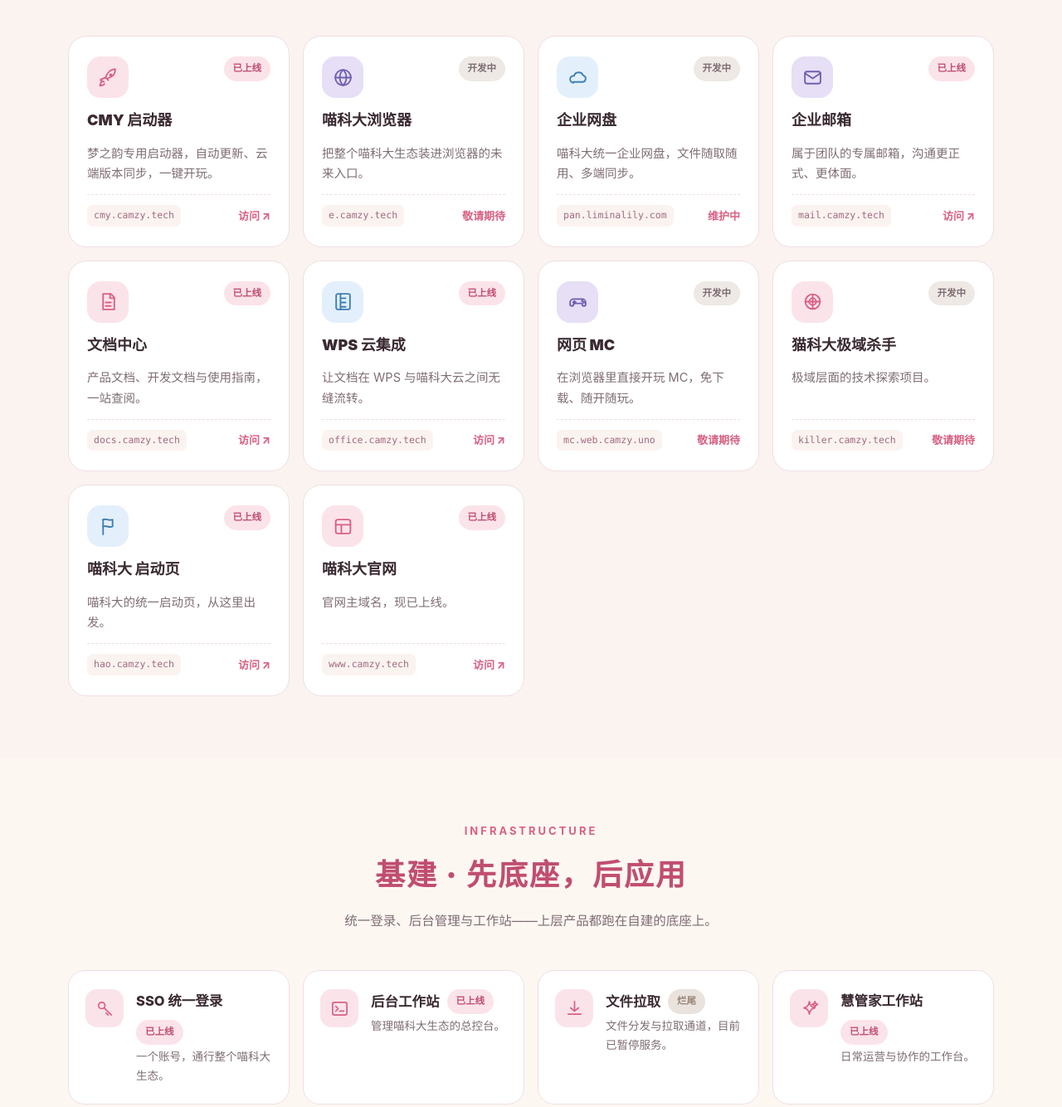
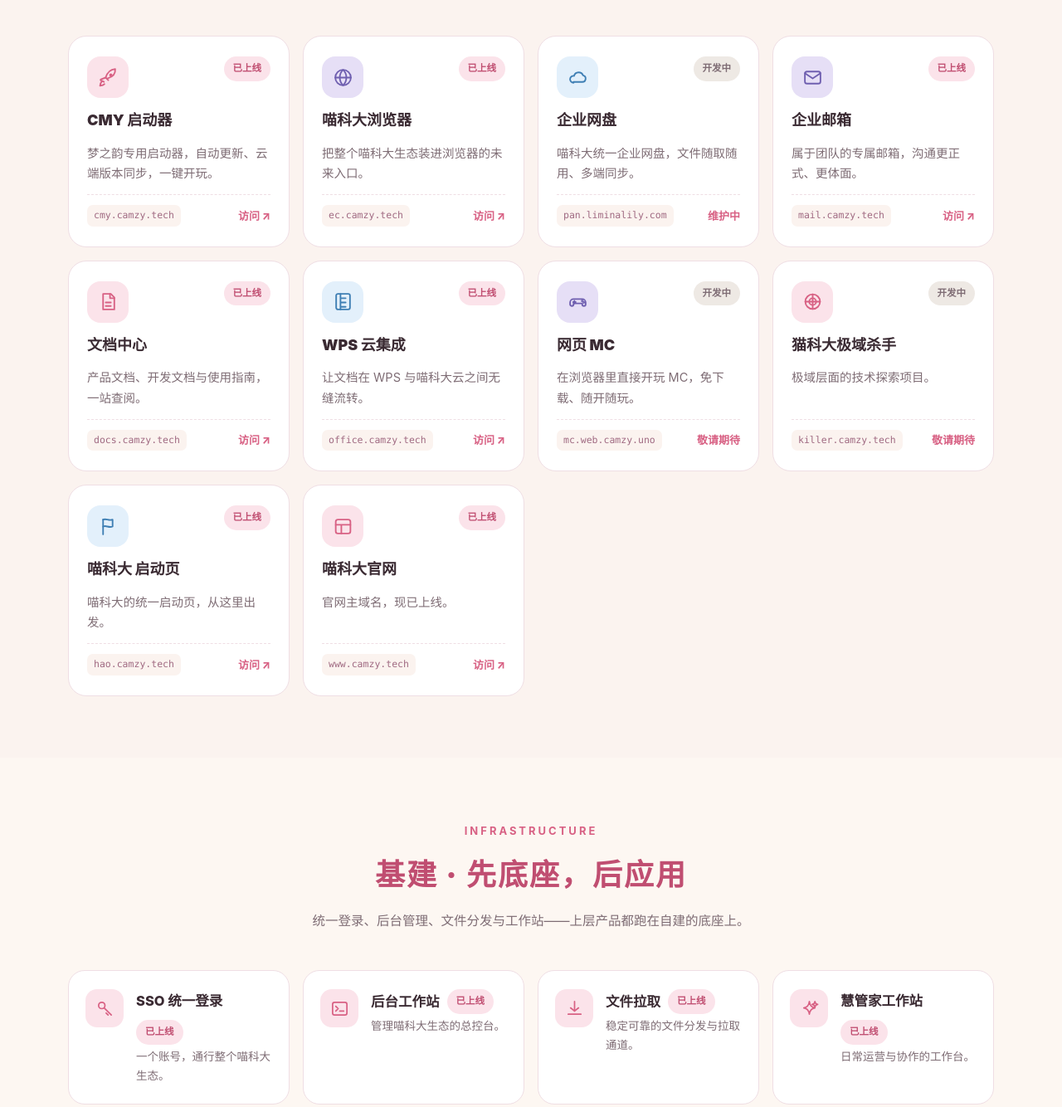
Before and after one commit to maoxinhe/camzy-tech, a plain HTML site: page index.html in a window 1280 px wide. Shown: the part 1102-2436 px from the top of the page at 83% size. Drawn offline with Linux system fonts and the light colour scheme; a web font is replaced by a local one.

Commit message:
chore: 文件拉取已上线(file.camzy.tech)

```diff
--- a/index.html
+++ b/index.html
@@ -271,11 +271,11 @@ footer{background:#2E2229;color:#D8C6CE;padding:54px 0 30px}
           <p class="p-desc">梦之韵专用启动器，自动更新、云端版本同步，一键开玩。</p>
           <div class="p-meta"><code>cmy.camzy.tech</code><span class="p-go">访问 ↗</span></div>
         </article>
-        <article class="p-card reveal" data-toast="喵科大浏览器开发中，敬请期待">
-          <div class="p-top"><span class="p-ic c-lav"><svg class="icon"><use href="#i-globe" xlink:href="#i-globe"/></svg></span><span class="badge dev">开发中</span></div>
+        <article class="p-card reveal" data-url="https://ec.camzy.tech">
+          <div class="p-top"><span class="p-ic c-lav"><svg class="icon"><use href="#i-globe" xlink:href="#i-globe"/></svg></span><span class="badge live">已上线</span></div>
           <div class="p-name">喵科大浏览器</div>
           <p class="p-desc">把整个喵科大生态装进浏览器的未来入口。</p>
-          <div class="p-meta"><code>e.camzy.tech</code><span class="p-go">敬请期待</span></div>
+          <div class="p-meta"><code>ec.camzy.tech</code><span class="p-go">访问 ↗</span></div>
         </article>
         <article class="p-card reveal" data-toast="企业网盘当前不可用，疑似维护中">
           <div class="p-top"><span class="p-ic c-sky"><svg class="icon"><use href="#i-cloud" xlink:href="#i-cloud"/></svg></span><span class="badge dev">开发中</span></div>
@@ -335,12 +335,12 @@ footer{background:#2E2229;color:#D8C6CE;padding:54px 0 30px}
       <div class="sec-head reveal">
         <span class="sec-kicker">INFRASTRUCTURE</span>
         <h2 class="sec-title">基建 · 先底座，后应用</h2>
-        <p class="sec-desc">统一登录、后台管理与工作站——上层产品都跑在自建的底座上。</p>
+        <p class="sec-desc">统一登录、后台管理、文件分发与工作站——上层产品都跑在自建的底座上。</p>
       </div>
       <div class="infra-grid">
         <article class="i-card reveal" data-url="https://sso.camzy.uno"><span class="i-ic"><svg class="icon"><use href="#i-key" xlink:href="#i-key"/></svg></span><div class="i-body"><div class="i-name">SSO 统一登录 <span class="badge live">已上线</span></div><p class="i-desc">一个账号，通行整个喵科大生态。</p></div></article>
         <article class="i-card reveal" data-url="https://admin.camzy.uno"><span class="i-ic"><svg class="icon"><use href="#i-terminal" xlink:href="#i-terminal"/></svg></span><div class="i-body"><div class="i-name">后台工作站 <span class="badge live">已上线</span></div><p class="i-desc">管理喵科大生态的总控台。</p></div></article>
-        <article class="i-card reveal" data-toast="文件拉取已烂尾"><span class="i-ic"><svg class="icon"><use href="#i-download" xlink:href="#i-download"/></svg></span><div class="i-body"><div class="i-name">文件拉取 <span class="badge dead">烂尾</span></div><p class="i-desc">文件分发与拉取通道，目前已暂停服务。</p></div></article>
+        <article class="i-card reveal" data-url="https://file.camzy.tech"><span class="i-ic"><svg class="icon"><use href="#i-download" xlink:href="#i-download"/></svg></span><div class="i-body"><div class="i-name">文件拉取 <span class="badge live">已上线</span></div><p class="i-desc">稳定可靠的文件分发与拉取通道。</p></div></article>
         <article class="i-card reveal" data-url="https://work.camzy.uno"><span class="i-ic"><svg class="icon"><use href="#i-sparkle" xlink:href="#i-sparkle"/></svg></span><div class="i-body"><div class="i-name">慧管家工作站 <span class="badge live">已上线</span></div><p class="i-desc">日常运营与协作的工作台。</p></div></article>
       </div>
     </div>
```
